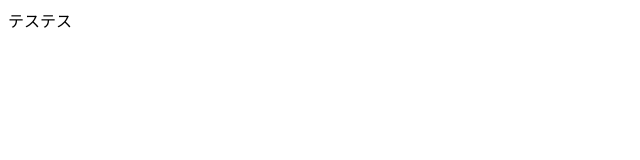
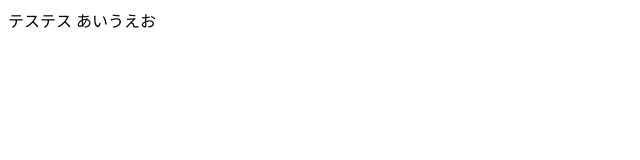
Before and after one commit to 17aut-info/cheers, a plain HTML site: page index.html in a window 1280 px wide. Shown: the full height of the page, 0-640 px from the left. Drawn offline with nearby package versions, Linux system fonts and the light colour scheme.

Commit message:
あいいぇお

```diff
--- a/index.html
+++ b/index.html
@@ -11,6 +11,7 @@
 
   <body>
   テステス
+      あいうえお
   </body>
 
   <script src="main.js"></script>
```
